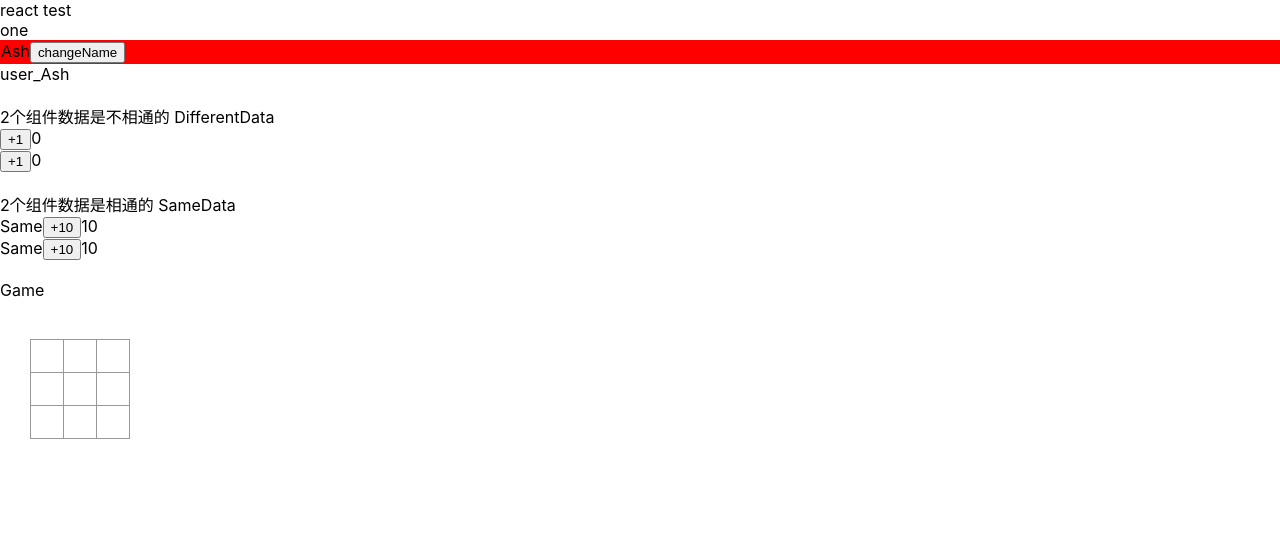
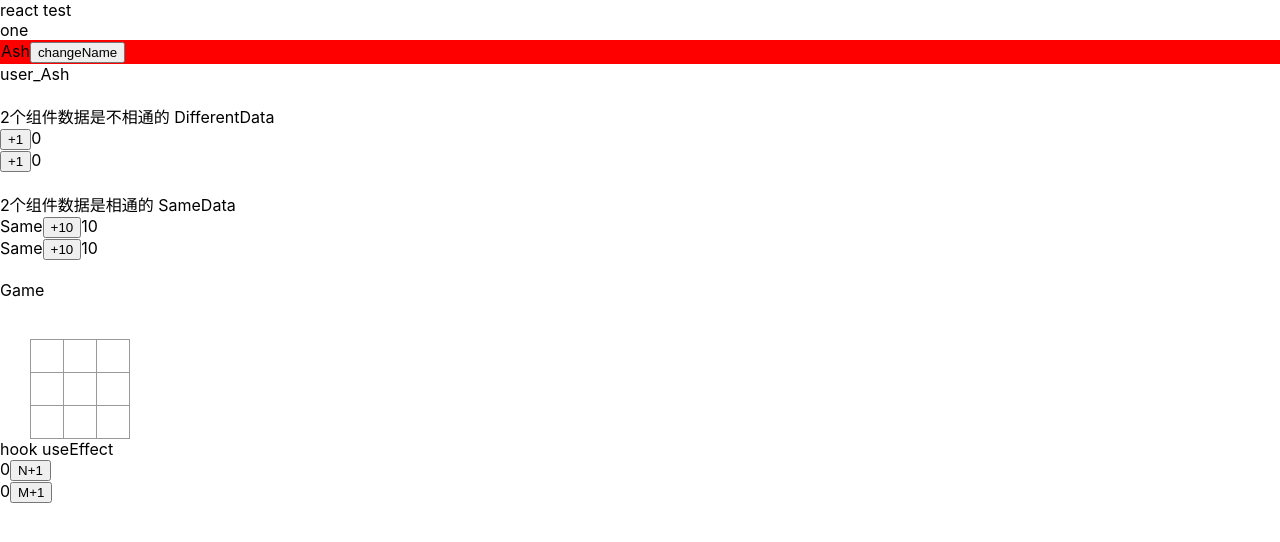
Before and after one commit to Kidnapped33/react18, a React (Create React App) app: page / in a window 1280 px wide. Shown: the top 542 px of the page. Built offline with nearby package versions, Linux system fonts and the light colour scheme.

Commit message:
feat: useEffect

```diff
--- a/src/App.tsx
+++ b/src/App.tsx
@@ -5,8 +5,10 @@ import React from "react";
 import One from "./view/One/One";
 import Player from "./view/player/Player";
 import { ConfigProvider } from "antd";
+// import Hooks from "./view/hooks/Hook";
 
 function App() {
+  console.log('app')
   return (
     <div className="App">
       <ConfigProvider theme={{ token: { colorPrimary: "#519aba" } }}>
--- a/src/index.tsx
+++ b/src/index.tsx
@@ -3,6 +3,7 @@ import ReactDOM from 'react-dom/client';
 import './index.css';
 import App from './App';
 import reportWebVitals from './reportWebVitals';
+import Hooks from './view/hooks/Hook';
 
 
 const root = ReactDOM.createRoot(
@@ -11,6 +12,8 @@ const root = ReactDOM.createRoot(
 root.render(
   <React.StrictMode>
     <App />
+    <Hooks />
+
   </React.StrictMode>
 );
 
--- /dev/null
+++ b/src/view/hooks/Hook.tsx
@@ -0,0 +1,53 @@
+import { useEffect, useState } from "react";
+function Effect() {
+
+  const [n, setN] = useState(0);
+
+  const addN = () => {
+    setN(n + 1);
+  };
+
+  const [m, setM] = useState(0);
+
+  const addM = () => {
+    setM(m + 1);
+  };
+
+  useEffect(
+    () => {
+      console.log("n,m变了", n,m);
+    },
+    // 每次都触发
+
+    //只第一次触发
+    // []
+
+    //指定某值改变时触发
+    // [n]
+
+    //指定某值改变时触发
+    [n,m]
+  );
+  return (
+    <>
+      {n}
+      <button onClick={addN}> N+1</button>
+      <br></br>
+      {m}
+      <button onClick={addM}> M+1</button>
+    </>
+  );
+}
+
+function Hooks() {
+  console.log("Hooks");
+  // useEffect
+  return (
+    <>
+      <div>hook useEffect</div>
+      <Effect />
+    </>
+  );
+}
+
+export default Hooks;
```
